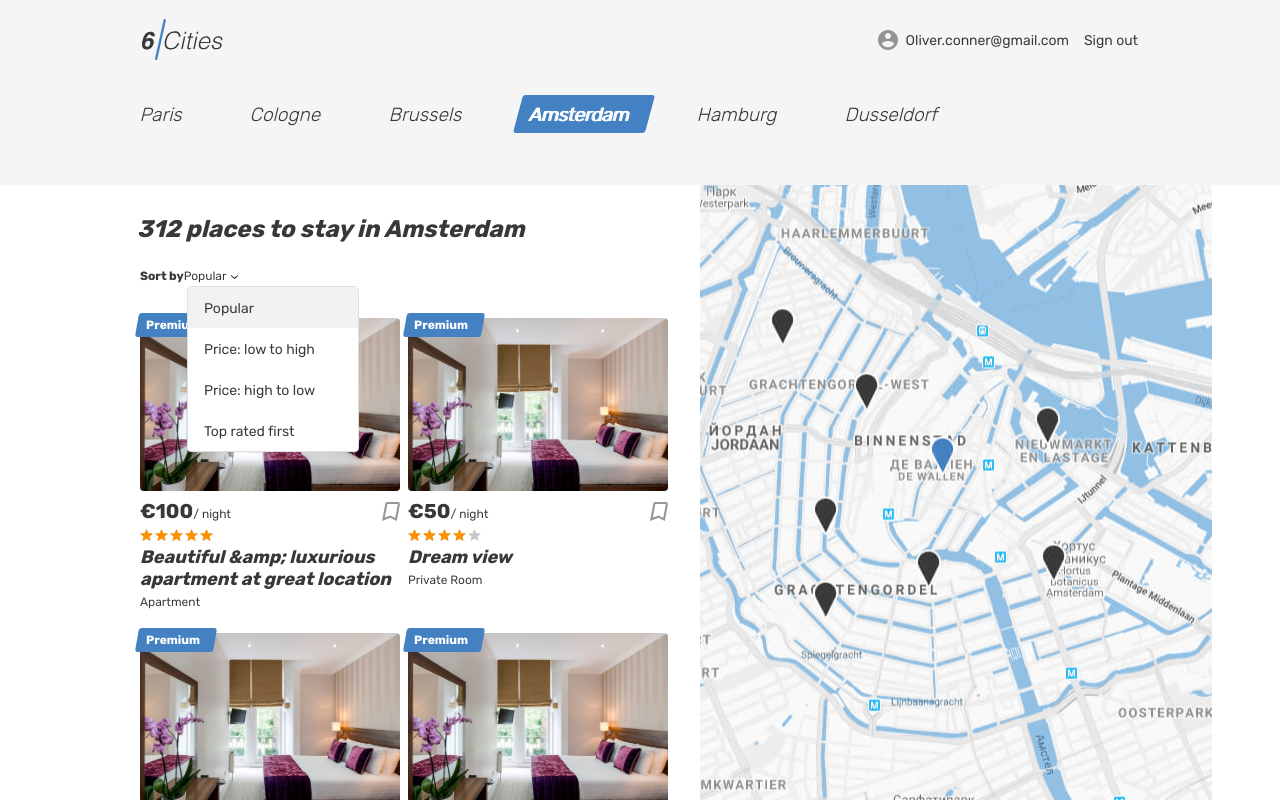
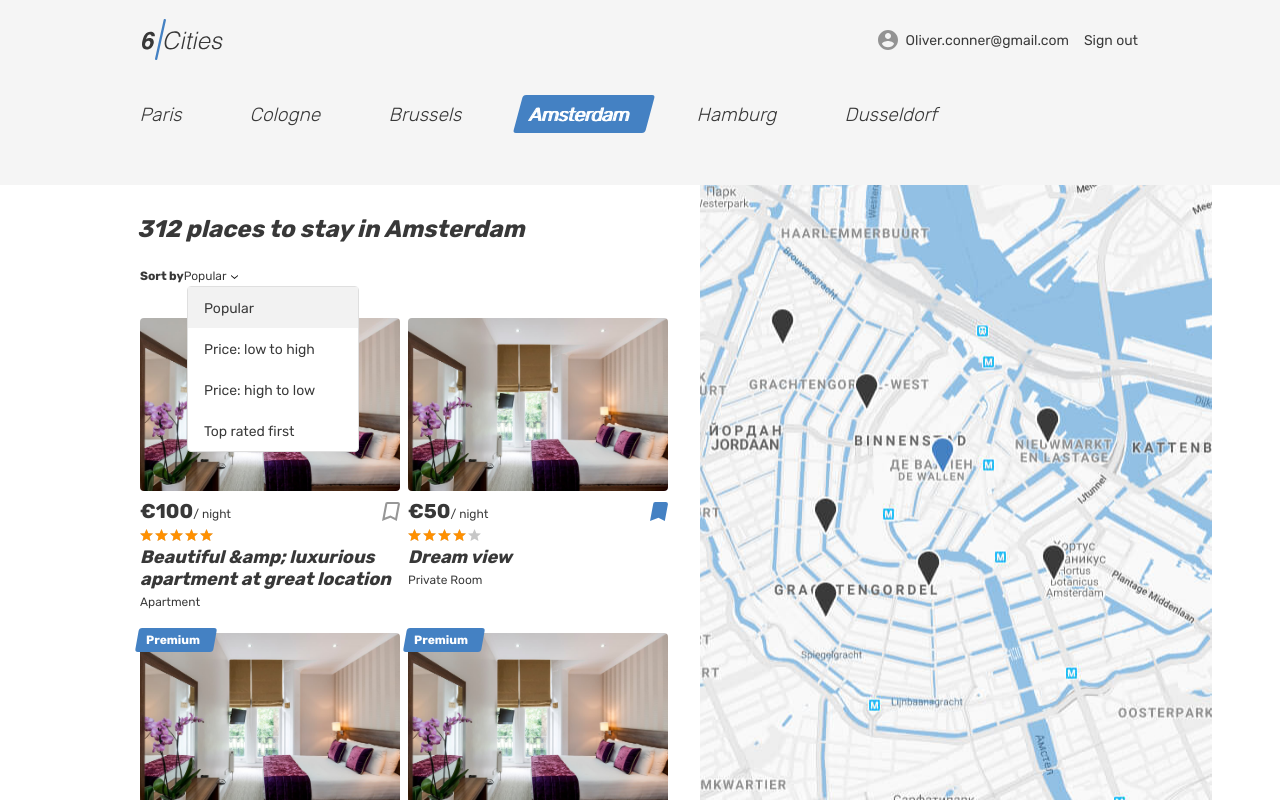
Before and after one commit to TGlubokaia/594771-six-cities-7, a React (Create React App) app in the folder project/: page / in a window 1280 px wide. Built offline with nearby package versions, Linux system fonts and the light colour scheme.

Commit message:
Обновление компонента «Карточка предложения» v.1
Исправлена отрисовка кнопки "Избранное" и отметки "Премиум"

```diff
--- a/project/src/components/apt-item/apt-item.jsx
+++ b/project/src/components/apt-item/apt-item.jsx
@@ -2,18 +2,18 @@ import React from 'react';
 import offerProp from '../../common/prop-types/offer.prop';
 
 function AptItem(props) {
-  const {offer} = props;
-  const {type, price, title, rating, previewImage} = offer;
-
+  const { offer } = props;
+  const { type, price, title, rating, previewImage, isPremium, isFavorite } = offer;
+  function PremiumMark() {
+    return <div className="place-card__mark"><span>Premium</span></div>;
+  }
 
   return (
     <article className="cities__place-card place-card">
-      <div className="place-card__mark">
-        <span>Premium</span>
-      </div>
+      {isPremium && <PremiumMark />}
       <div className="cities__image-wrapper place-card__image-wrapper">
         <a href="#">
-          <img className="place-card__image" src={previewImage} width="260" height="200" alt="Place image"/>
+          <img className="place-card__image" src={previewImage} width="260" height="200" alt="Place image" />
         </a>
       </div>
       <div className="place-card__info">
@@ -22,7 +22,7 @@ function AptItem(props) {
             <b className="place-card__price-value">&euro;{price}</b>
             <span className="place-card__price-text">&#47;&nbsp;night</span>
           </div>
-          <button className="place-card__bookmark-button button" type="button">
+          <button className={`place-card__bookmark-button ${isFavorite && 'place-card__bookmark-button--active'} button`} type="button">
             <svg className="place-card__bookmark-icon" width="18" height="19">
               <use xlinkHref="#icon-bookmark"></use>
             </svg>
@@ -31,7 +31,7 @@ function AptItem(props) {
         </div>
         <div className="place-card__rating rating">
           <div className="place-card__stars rating__stars">
-            <span style={{width: `${Math.round(rating)*20}%`}}></span>
+            <span style={{ width: `${Math.round(rating) * 20}%` }}></span>
             <span className="visually-hidden">Rating</span>
           </div>
         </div>
--- a/project/src/mocks/offers.js
+++ b/project/src/mocks/offers.js
@@ -68,8 +68,8 @@ const offers = [
       longitude: 4.673877537499948,
       zoom: 8,
     },
-    isFavorite: false,
     isPremium: false,
+    isFavorite: true,
   },
   {
     id: nanoid(),
@@ -103,7 +103,7 @@ const offers = [
       zoom: 8,
     },
     isPremium: true,
-    isFavorite: false,
+    isFavorite: true,
   },
   {
     id: nanoid(),
```
